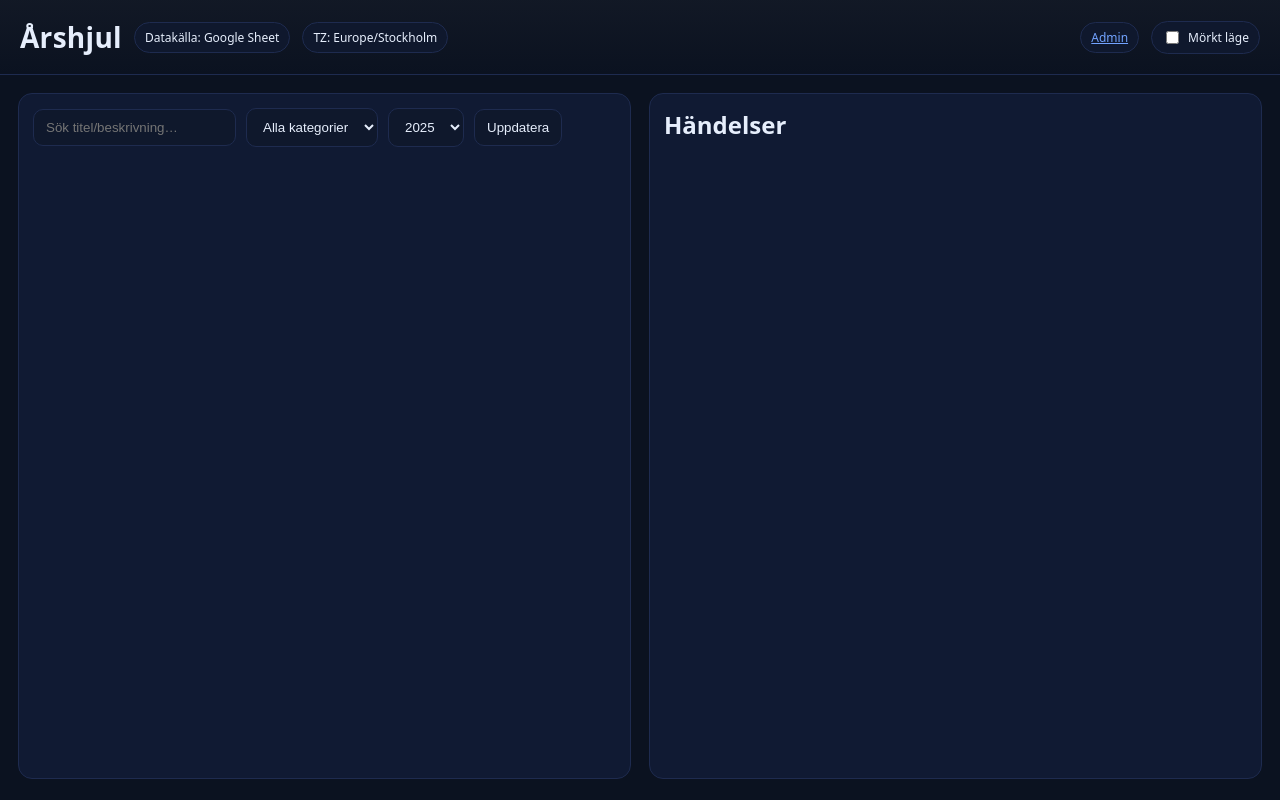
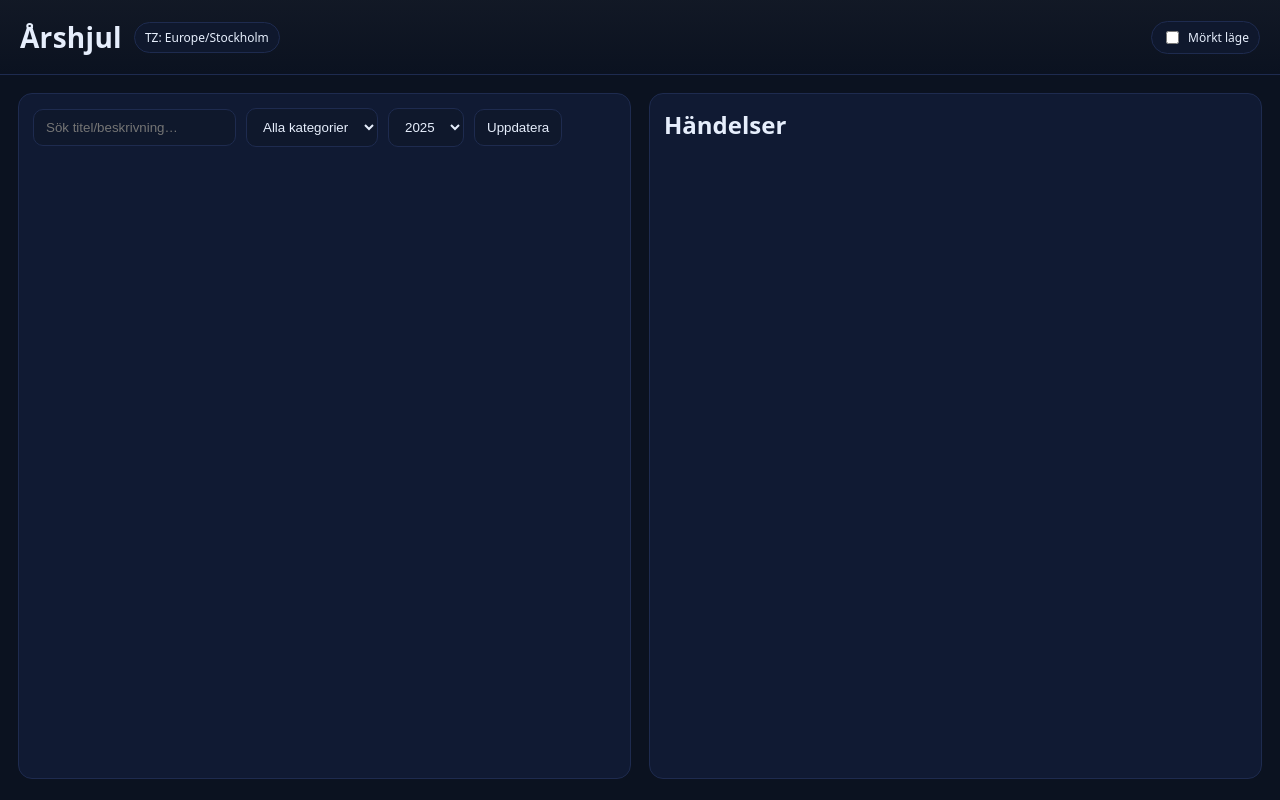
Before and after one commit to andersasplundberggren/Arshjul, a plain HTML site: page index.html in a window 1280 px wide. Drawn offline with Linux system fonts and the light colour scheme; no server answers.

Commit message:
Update index.html

```diff
--- a/index.html
+++ b/index.html
@@ -63,10 +63,8 @@
 <body>
   <header>
     <h1>Årshjul</h1>
-    <span class="pill">Datakälla: Google Sheet</span>
     <span class="pill">TZ: Europe/Stockholm</span>
     <div class="right"></div>
-    <a href="admin.html" class="pill">Admin</a>
     <label class="pill" style="gap:6px; cursor:pointer">
       <input id="themeSwitch" type="checkbox" />
       <span id="themeLabel">Mörkt läge</span>
```
